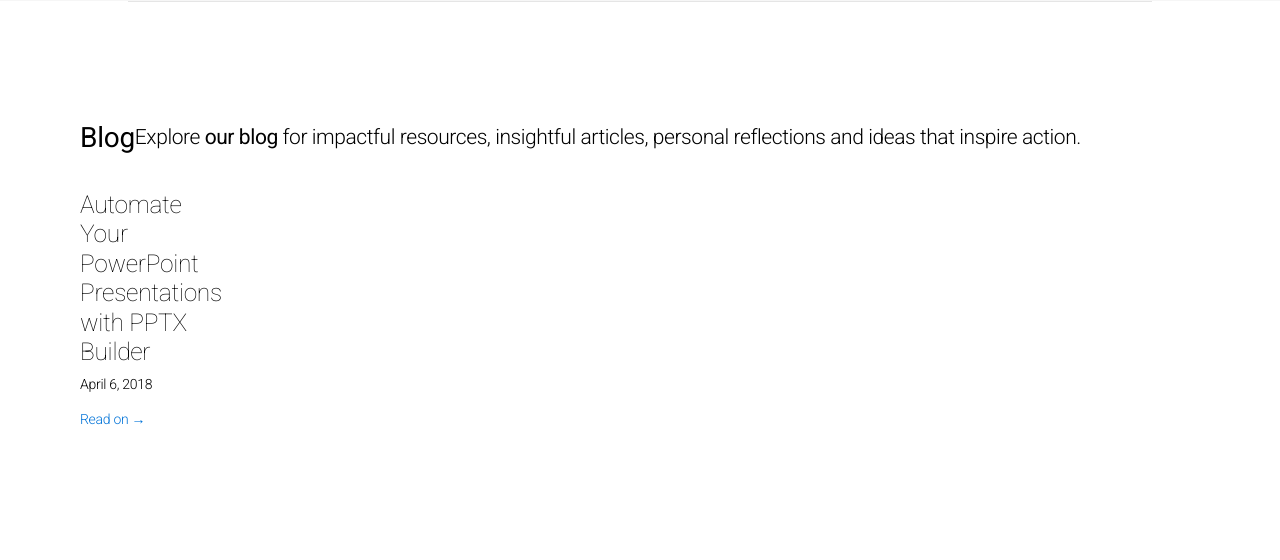
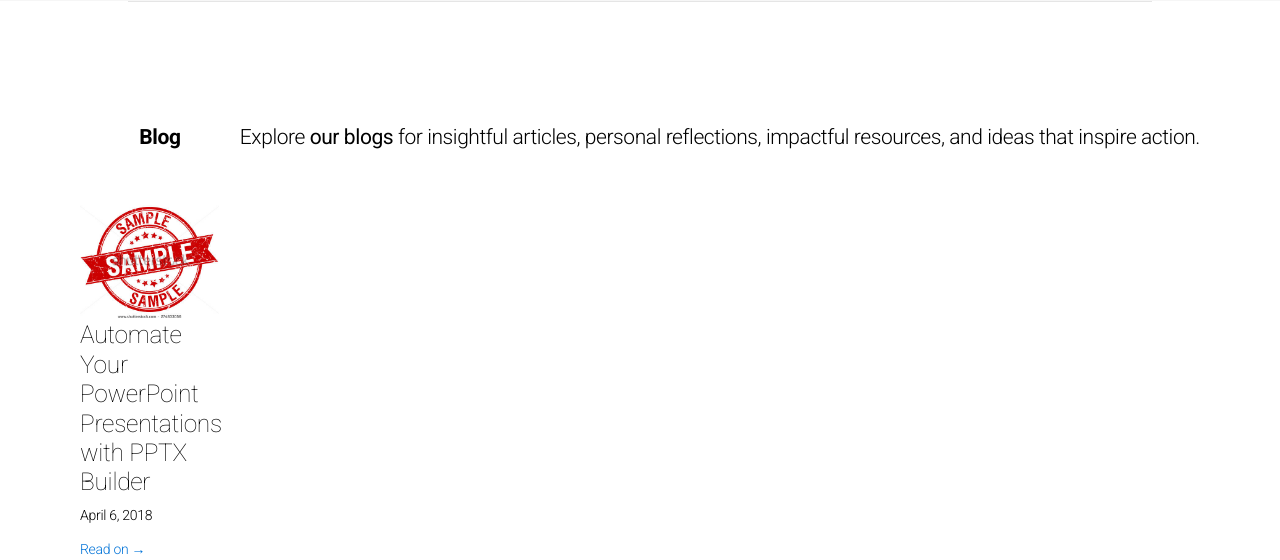
Before and after one commit to challengingcoder/python_xlsx_highchart, a Flask app: page / in a window 1280 px wide. Shown: the part 5188-5748 px from the top of the page. Run offline with Flask 2, Linux system fonts and the light colour scheme; some libraries are stand-ins or nearby versions.

Commit message:
blogpost v3

```diff
--- a/src/pptxbuilder/templates/partial/sections/blogList.jinja2
+++ b/src/pptxbuilder/templates/partial/sections/blogList.jinja2
@@ -3,16 +3,17 @@
 <div id="blog-list" class="block app-block-stats block-bordered-lg">
   <div class="container">
     <div class="row">
-      <h2 style=""><b>Blog</b></h2>
+  	  <h2 class="main-title lead mx-auto"><strong>Blog</strong></h2>
         <p class="bm-35 lead" style="margin-bottom:35px;">
-          Explore <b>our blog</b> for impactful resources, insightful articles, personal reflections and ideas that inspire action.
+        	Explore <b>our blogs</b> for insightful articles, personal reflections, impactful resources,
+        	and ideas that inspire action.
         </p>
       <div class="row" style="margin-left:-10px;">
 
           <div class="col-md-3 col-sm-6 col-xs-12 blog-container">
             <div class="img-container">
               <a href="/blog/@datasmoothie/public/world-happiness-report-2015-2017/">
-                <style="background:url(../../static/img/sample.jpg);">
+                <img src="../../static/img/sample.jpg">
               </a>
             </div>
             <h3><a href="/blog/@datasmoothie/public/world-happiness-report-2015-2017/">Automate Your PowerPoint Presentations with PPTX Builder </a></h3>
```
